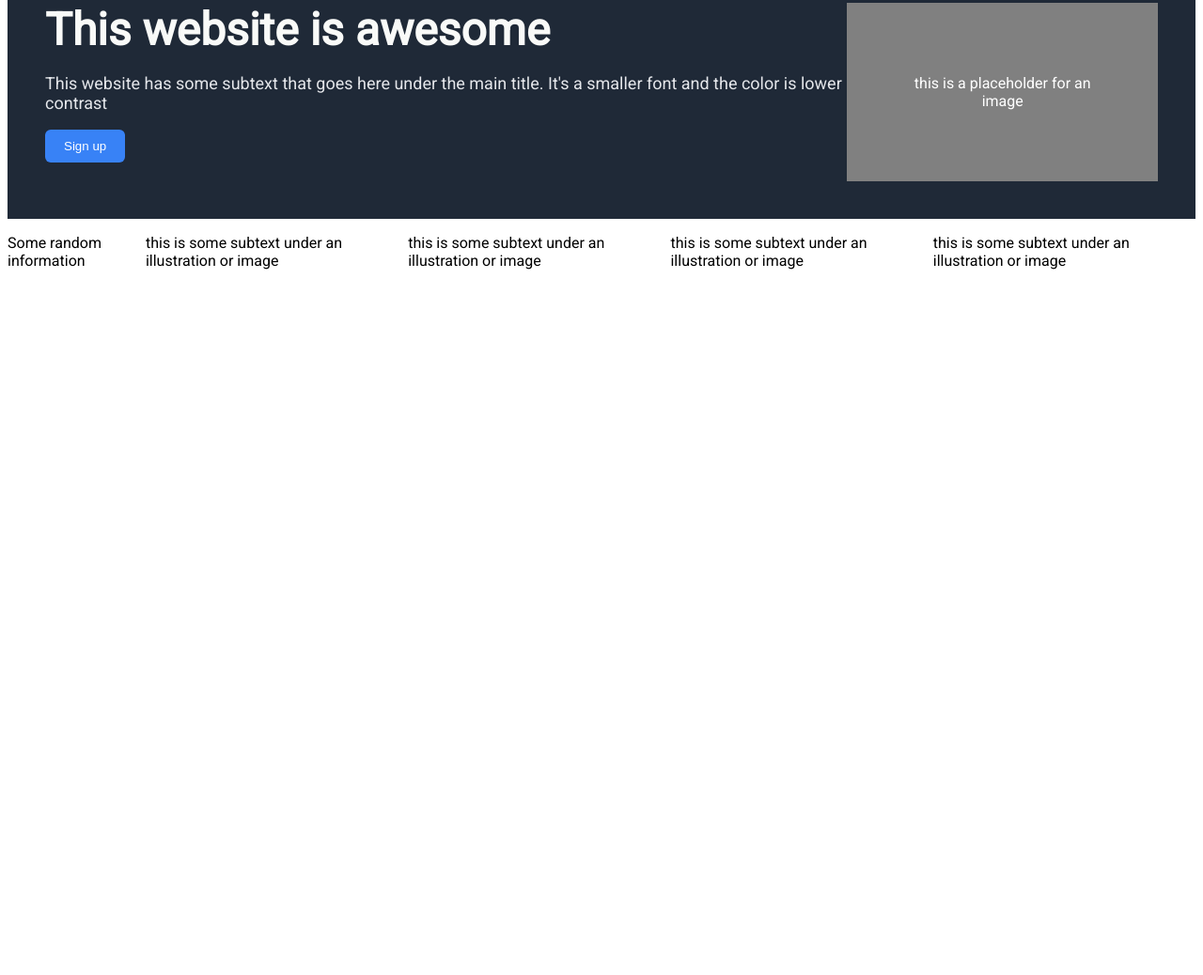
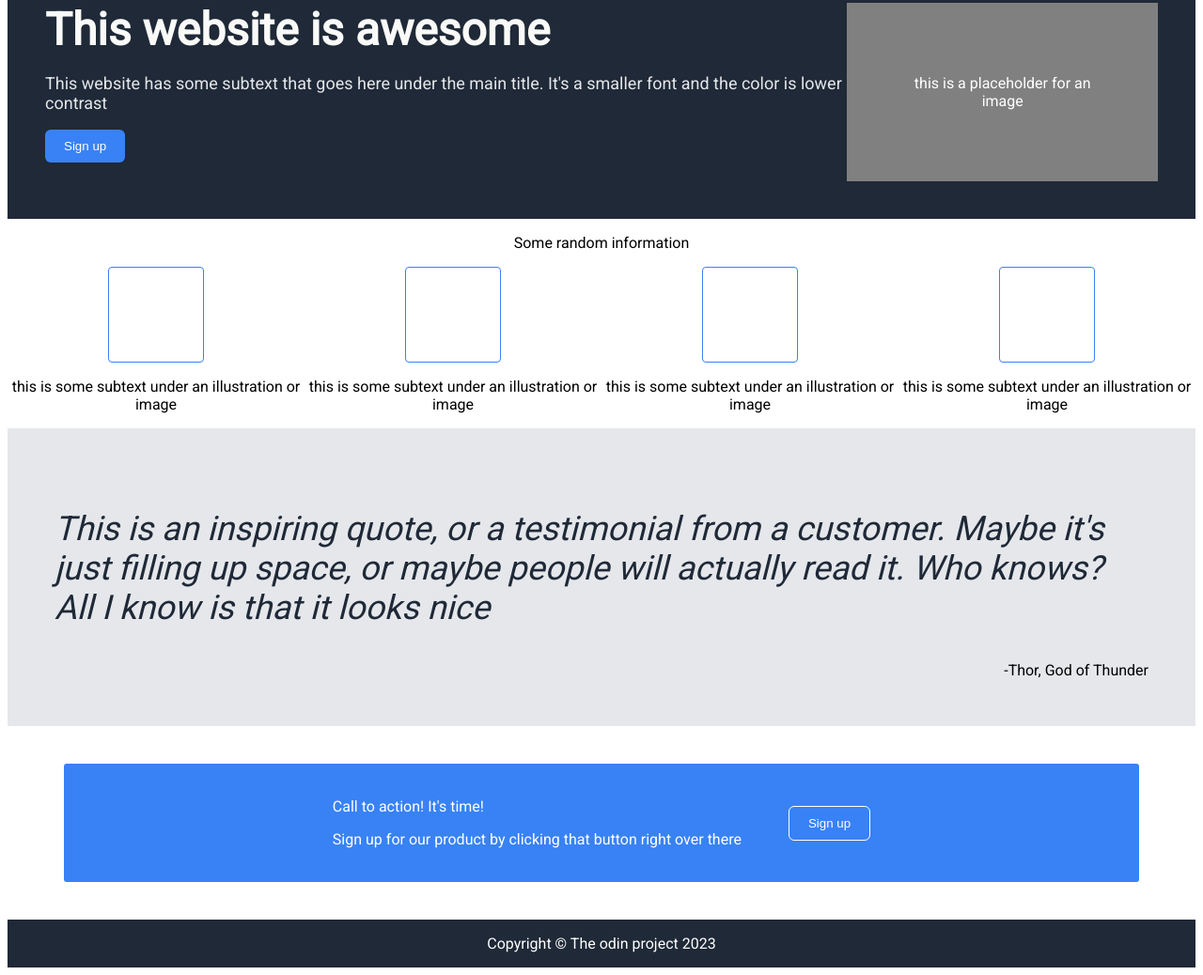
Before and after one commit to GSFSNSICIESA/landing-page, a plain HTML site: page index.html in a window 1280 px wide. Shown: the part 112-1150 px from the top of the page at 94% size. Before the commit the page ends 800 px from the top, so only its background shows below. Drawn offline with Linux system fonts and the light colour scheme.

Commit message:
finished project

```diff
--- a/index.html
+++ b/index.html
@@ -33,22 +33,41 @@
     </div>
     <div class="body">
         <p>Some random information</p>
+        <div class="under">
             <div class="one">
-            <div></div>
+                <div class="box"></div>
                 <p>this is some subtext under an illustration or image</p>
             </div>
             <div class="two">
-            <div></div>
+                <div class="box"></div>
                 <p>this is some subtext under an illustration or image</p>
             </div>
             <div class="three">
-            <div></div>
+                <div class="box"></div>
                 <p>this is some subtext under an illustration or image</p>
             </div>
             <div class="four">
-            <div></div>
+                <div class="box"></div>
                 <p>this is some subtext under an illustration or image</p>
             </div>
         </div>
+
+    </div>
+    <div class="quote">
+        <p>This is an inspiring quote, or a testimonial from a customer. Maybe it's just filling up space, or maybe people will actually read it. Who knows? All I know is that it looks nice</p>
+        <div>-Thor, God of Thunder</div>
+    </div>
+    <div class="signup">
+        <div class="left2">
+            <p class="bold">Call to action! It's time!</p>
+            <p class="light">Sign up for our product by clicking that button right over there</p>
+        </div>
+        <div class="right2">
+            <button class="scnd">Sign up</button>
+        </div>
+    </div>
+    <div class="footer">
+        <p>Copyright © The odin project 2023</p>
+    </div>
 </body>
 </html>
--- a/style.css
+++ b/style.css
@@ -63,6 +63,65 @@ button{
 }
 .body{
     display: flex;
+    flex-direction: column;
     justify-content: center;
+    align-items: center;
 
 }
+.under{
+    display: flex;
+    justify-content: center;
+}
+.box{
+    width: 100px;
+    height: 100px;
+    border: #3882f6 solid 1px;
+    border-radius: 4px;
+}
+.one,.two,.three,.four{
+    display: flex;
+    text-align: center;
+    flex-direction: column;
+    justify-content: center;
+    align-items: center;
+
+}
+
+.quote{
+    background-color: #e5e7eb;
+    padding: 50px;
+
+}
+.quote>p{
+    /* text-align: center; */
+    font-size: 36px;
+    color: #1f2937;
+    font-style: italic;
+    font-weight: light;
+}
+.quote>div{
+    text-align: right;
+}
+
+.signup{
+    display: flex;
+    gap: 50px;
+    margin: 40px 60px;
+    align-items: center;
+    justify-content: center;
+    background-color: #3882f6;
+    color: white;
+    padding: 20px;
+    border-radius: 3px;
+}
+.scnd{
+    border: solid white 1px;
+}
+.footer{
+    background-color: #1f2937;
+    color: white;
+    display: flex;
+    justify-content: center;
+    margin: 0;
+
+}
```
Lines whose indentation alone changed are shown as unchanged.
